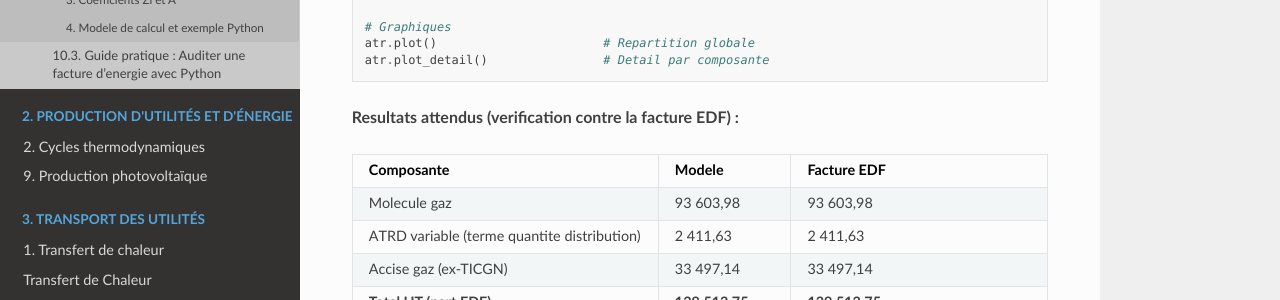
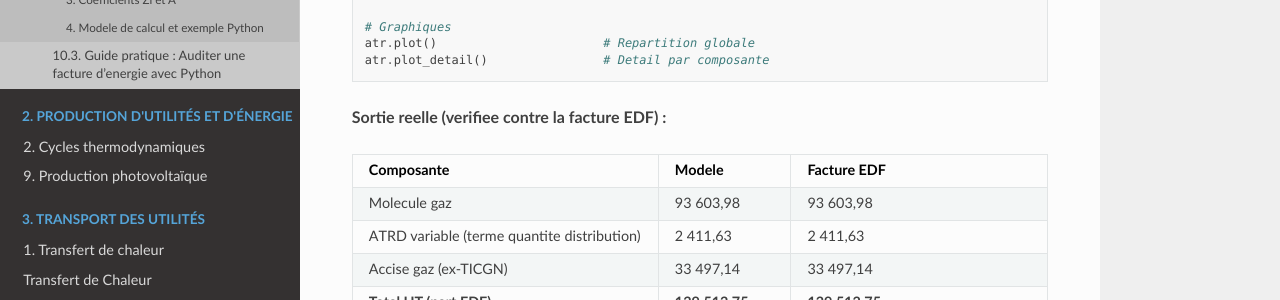
Before and after one commit to ZoheirHADID/EnergySystemModels-fr, a Sphinx documentation site: the page built from docs/source/010-achat-energie/contrat_gaz.rst, in a window 1280 px wide and 900 px high, scrolled down 17837 px. Shown: the part 150-450 px from the top of the window. Built offline with Sphinx 7.4.7 and the Read the Docs theme 3.1.0, drawn with Linux system fonts in a browser that asks for light colours.

Commit message:
2026-07-10-VF

```diff
--- a/docs/source/010-achat-energie/contrat_gaz.rst
+++ b/docs/source/010-achat-energie/contrat_gaz.rst
@@ -1309,7 +1309,7 @@ en Ile-de-France avec un contrat T4.
    atr.plot()                       # Repartition globale
    atr.plot_detail()                # Detail par composante
 
-**Resultats attendus (verification contre la facture EDF) :**
+**Sortie reelle (verifiee contre la facture EDF) :**
 
 .. list-table::
    :header-rows: 1
--- a/docs/source/010-achat-energie/exemples/exemple_bt_m36_cu4.rst
+++ b/docs/source/010-achat-energie/exemples/exemple_bt_m36_cu4.rst
@@ -47,7 +47,7 @@ puissance souscrite de 12 kW. Facturation mensuelle de fevrier 2025.
    calc.plot()           # Repartition Fourniture / TURPE / Taxes
    calc.plot_detail()    # Cascades detaillees
 
-**Sortie attendue (extrait df_totaux)** :
+**Sortie réelle (df_totaux)** :
 
 .. code-block:: text
 
--- a/docs/source/010-achat-energie/guide_audit_facture.rst
+++ b/docs/source/010-achat-energie/guide_audit_facture.rst
@@ -168,7 +168,7 @@ Colonnes standard de chaque DataFrame :
    calc.plot()          # Donut : Fourniture / TURPE / Taxes
    calc.plot_detail()   # Cascades detaillees
 
-**Résultat réel (df_acheminement)** :
+**Sortie réelle (df_acheminement)** :
 
 .. code-block:: text
 
@@ -190,7 +190,7 @@ Colonnes standard de chaque DataFrame :
         Dépassement PS (CMDPS)                             CMDPS mensuel                                                 0.00
   = TOTAL TURPE (acheminement) CG + CC + CS_fixe + CS_var + CMDPS + CACS                                              3671.56  44021.2
 
-**Résultat réel (df_totaux)** :
+**Sortie réelle (df_totaux)** :
 
 .. code-block:: text
 
```
